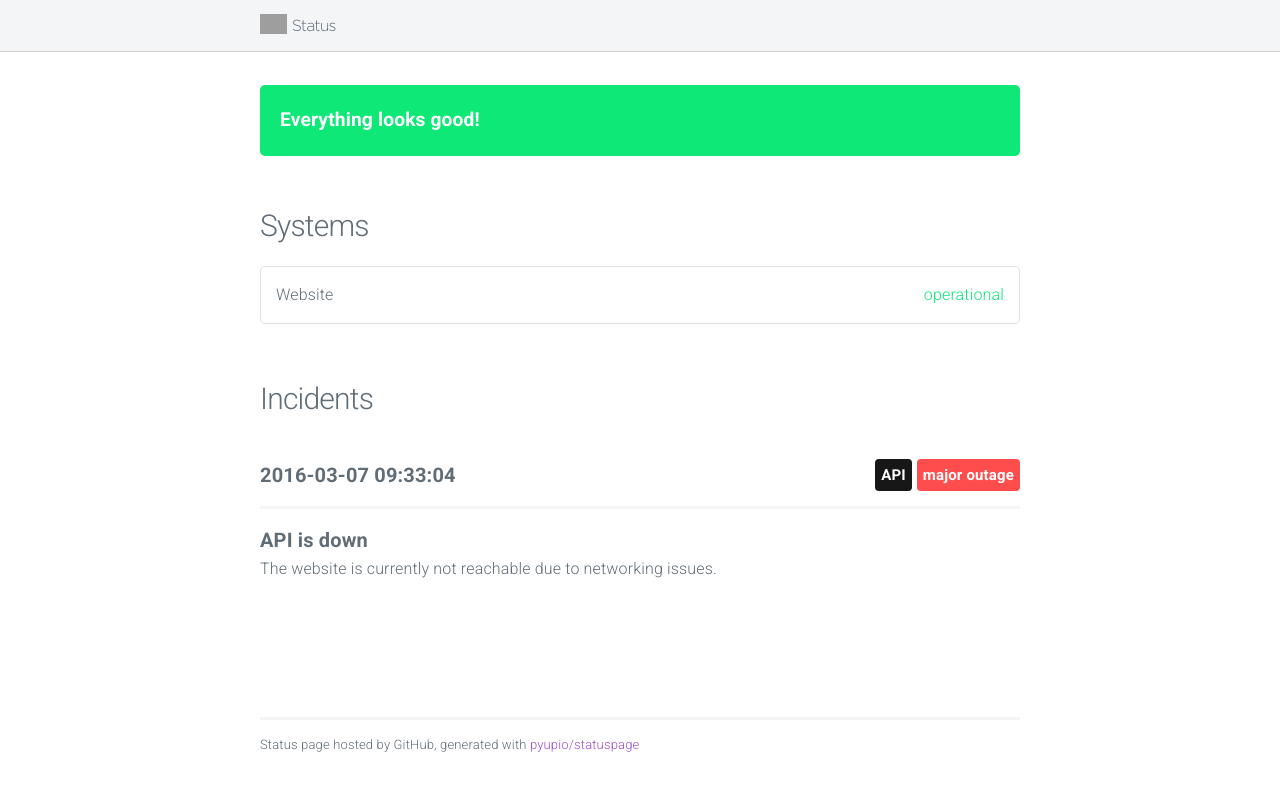
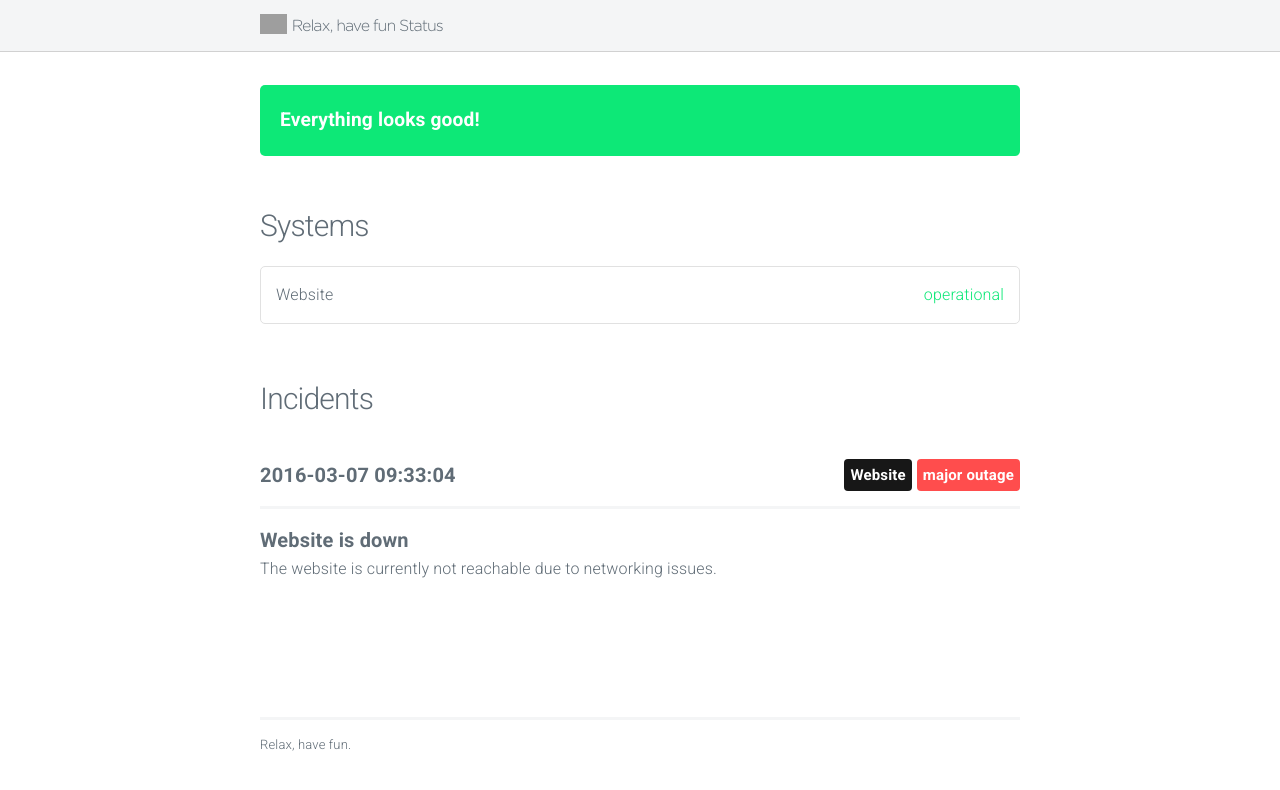
Before and after one commit to nanch/status.relaxhavefun.com, a plain HTML site: page index.html in a window 1280 px wide. Drawn offline with nearby package versions, Linux system fonts and the light colour scheme; grey boxes are pictures that could not be loaded.

Commit message:
Updated the main page again

```diff
--- a/index.html
+++ b/index.html
@@ -13,20 +13,13 @@
         <link rel="icon" href="favicon.png">
     </head>
     <body>
-
         <main class="wrapper">
-
             <nav class="navigation">
                 <section class="container">
-
                     <a class="navigation-title" href="">
-
                         <img class="img" src="https://raw.githubusercontent.com/pyupio/statuspage/master/template/logo.png" height="30">
-                        <h1 class="title">Status</h1>
+                        <h1 class="title">Relax, have fun Status</h1>
                     </a>
-
-
-
                 </section>
             </nav>
 
@@ -49,9 +42,9 @@
                     <div class="incident">
                         <span class="date">2016-03-07 09:33:04</span>
                             <span class="label major outage float-right">major outage</span>
-                            <span class="label system float-right">API</span>
+                            <span class="label system float-right">Website</span>
                         <hr/>
-                        <span class="title">API is down</span>
+                        <span class="title">Website is down</span>
                         <p>The website is currently not reachable due to networking issues.</p>
                     </div>
             </section>
@@ -61,7 +54,7 @@
                 <section class="container">
                     <hr/>
 
-                    <p>Status page hosted by GitHub, generated with <a href="https://github.com/pyupio/statuspage">pyupio/statuspage</a></p>
+                    <p>Relax, have fun.</p>
                 </section>
             </footer>
 
```
